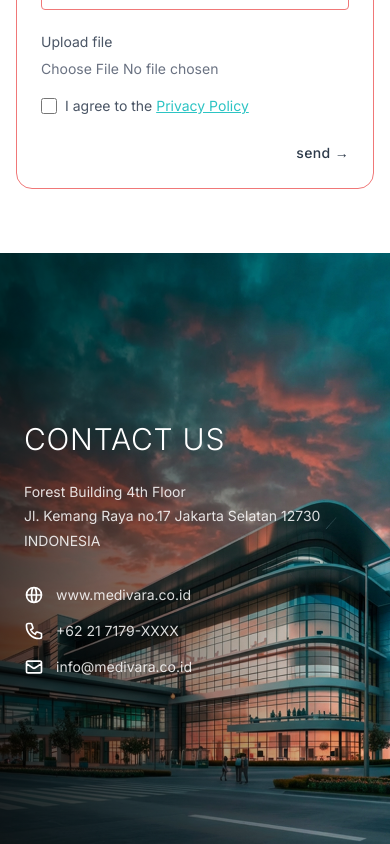
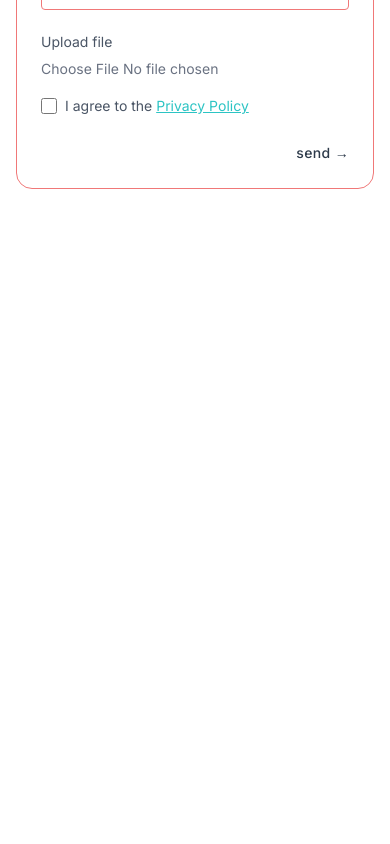
Before and after one commit to instep-dev/medivara, a Next.js app: page /en in a window 390 px wide. Shown: the part 9327-10171 px from the top of the page. After the commit the page ends 9580 px from the top, so only its background shows below. Built offline with nearby package versions, Linux system fonts and the light colour scheme.

Commit message:
feat: bu dian revision done

```diff
--- a/app/[lang]/news/page.tsx
+++ b/app/[lang]/news/page.tsx
@@ -79,25 +79,7 @@ export default async function NewsPage({
     <>
       <NewsNavbar lang={lang} homeLabel={links[0]} newsLabel={links[6]} />
 
-      <main className="min-h-screen bg-white">
-        {/* Page header */}
-        <div className="relative bg-gray-900 px-4 md:px-8 overflow-hidden flex flex-col justify-end pb-8 md:pb-12 h-56 sm:h-72 md:h-[500px]">
-          <Image
-            src="https://images.unsplash.com/photo-1584438784894-089d6a62b8fa?auto=format&fit=crop&w=1800&q=80"
-            alt="News header"
-            fill
-            className="object-cover object-top"
-            priority
-            sizes="100vw"
-          />
-          <div className="absolute inset-0 bg-gradient-to-r from-black/75 via-black/50 to-black/30" />
-          <div className="relative z-10 max-w-7xl mx-auto w-full">
-            <p className="text-white/60 text-sm mb-2 font-medium">{links[6]}</p>
-            <h1 className="text-white text-3xl md:text-5xl font-bold leading-tight">
-              {news.pageTitle}
-            </h1>
-          </div>
-        </div>
+      <main className="min-h-screen bg-white pt-28">
 
         {/* News grid */}
         <div className="max-w-7xl mx-auto px-4 md:px-8 py-6 md:py-8">
--- a/components/ContactSection.tsx
+++ b/components/ContactSection.tsx
@@ -102,99 +102,6 @@ export default function ContactSection({ dict }: { dict: ContactDict }) {
           </form>
         </motion.div>
       </div>
-
-      {/* Footer — Contact Info */}
-      <div className="relative min-h-[70vh] md:min-h-screen flex flex-col justify-center overflow-hidden">
-
-        <Image
-          src="/gedung.jpeg"
-          alt="Medivara Office"
-          fill
-          className="object-cover object-center"
-          priority
-        />
-
-        {/* Overlay gelap sisi kiri */}
-        <div className="absolute inset-0 bg-gradient-to-r from-black/70 via-black/40 to-transparent" />
-
-        {/* Content */}
-        <div className="relative z-10 w-full max-w-5xl mx-auto px-6 md:px-12 py-16">
-
-          {/* Heading */}
-          <motion.h2
-            variants={fadeUp}
-            initial="hidden"
-            whileInView="show"
-            viewport={{ once: true, margin: '-60px' }}
-            className="text-white font-light text-3xl sm:text-4xl md:text-6xl mb-6 tracking-wide"
-          >
-            {dict.info.heading}
-          </motion.h2>
-
-          {/* Address */}
-          <motion.div
-            variants={fadeUp}
-            initial="hidden"
-            whileInView="show"
-            viewport={{ once: true, margin: '-60px' }}
-            className="mb-8 space-y-0.5"
-          >
-            {contactInfo.address.map((line, i) => (
-              <p key={i} className="text-white/85 text-sm md:text-base leading-relaxed">
-                {line}
-              </p>
-            ))}
-          </motion.div>
-
-          {/* Contact rows */}
-          <div className="space-y-4">
-            {/* Website */}
-            <motion.div
-              custom={0}
-              variants={fadeLeft}
-              initial="hidden"
-              whileInView="show"
-              viewport={{ once: true }}
-              className="flex items-center gap-3"
-            >
-              <svg className="w-5 h-5 text-white flex-shrink-0" fill="none" stroke="currentColor" viewBox="0 0 24 24">
-                <path strokeLinecap="round" strokeLinejoin="round" strokeWidth={2} d="M21 12a9 9 0 01-9 9m9-9a9 9 0 00-9-9m9 9H3m9 9a9 9 0 01-9-9m9 9c1.657 0 3-4.03 3-9s-1.343-9-3-9m0 18c-1.657 0-3-4.03-3-9s1.343-9 3-9m-9 9a9 9 0 019-9" />
-              </svg>
-              <p className="text-white/85 text-sm md:text-base">{contactInfo.web}</p>
-            </motion.div>
-
-            {/* Phone */}
-            <motion.div
-              custom={1}
-              variants={fadeLeft}
-              initial="hidden"
-              whileInView="show"
-              viewport={{ once: true }}
-              className="flex items-center gap-3"
-            >
-              <svg className="w-5 h-5 text-white flex-shrink-0" fill="none" stroke="currentColor" viewBox="0 0 24 24">
-                <path strokeLinecap="round" strokeLinejoin="round" strokeWidth={2} d="M3 5a2 2 0 012-2h3.28a1 1 0 01.948.684l1.498 4.493a1 1 0 01-.502 1.21l-2.257 1.13a11.042 11.042 0 005.516 5.516l1.13-2.257a1 1 0 011.21-.502l4.493 1.498a1 1 0 01.684.949V19a2 2 0 01-2 2h-1C9.716 21 3 14.284 3 6V5z" />
-              </svg>
-              <p className="text-white/85 text-sm md:text-base">{contactInfo.phone}</p>
-            </motion.div>
-
-            {/* Email */}
-            <motion.div
-              custom={2}
-              variants={fadeLeft}
-              initial="hidden"
-              whileInView="show"
-              viewport={{ once: true }}
-              className="flex items-center gap-3"
-            >
-              <svg className="w-5 h-5 text-white flex-shrink-0" fill="none" stroke="currentColor" viewBox="0 0 24 24">
-                <path strokeLinecap="round" strokeLinejoin="round" strokeWidth={2} d="M3 8l7.89 5.26a2 2 0 002.22 0L21 8M5 19h14a2 2 0 002-2V7a2 2 0 00-2-2H5a2 2 0 00-2 2v10a2 2 0 002 2z" />
-              </svg>
-              <p className="text-white/85 text-sm md:text-base">{contactInfo.email}</p>
-            </motion.div>
-          </div>
-        </div>
-      </div>
     </section>
   )
 }
--- a/data/data.ts
+++ b/data/data.ts
@@ -321,13 +321,13 @@ export const teamMembers = [
 
 export const newsArticleImages: Record<string, string> = {
   'transformasi-besar-dharma-nugraha-hospital':
-    'https://images.unsplash.com/photo-1538108149393-fbbd81895907?auto=format&fit=crop&w=1200&q=80',
+    'https://img.herstory.co.id/articles/archive_20260422/rumah-sakit-20260422-070341.webp',
   'akses-layanan-kesehatan-humanis-terjangkau':
-    'https://images.unsplash.com/photo-1559757148-5c350d0d3c56?auto=format&fit=crop&w=1200&q=80',
+    'https://img.herstory.co.id/articles/archive_20260422/rumah-sakit-20260422-070341.webp',
   'wajah-baru-dharma-nugraha-hospital-modern-nyaman':
-    'https://images.unsplash.com/photo-1631217868264-e5b90bb7e133?auto=format&fit=crop&w=1200&q=80',
+    'https://img.herstory.co.id/articles/archive_20260422/rumah-sakit-20260422-070341.webp',
   'industri-rs-makin-kompetitif-transformasi-sistem':
-    'https://images.unsplash.com/photo-1576091160399-112ba8d25d1d?auto=format&fit=crop&w=1200&q=80',
+    'https://mediaindonesia.gumlet.io/news/2026/04/22/1776867641_d62efdcced373220724a.jpeg?w=700&dpr=1.3',
 }
 
 export const contactInfo = {
--- a/next.config.ts
+++ b/next.config.ts
@@ -7,6 +7,14 @@ const nextConfig: NextConfig = {
         protocol: 'https',
         hostname: 'images.unsplash.com',
       },
+      {
+        protocol: 'https',
+        hostname: 'mediaindonesia.gumlet.io',
+      },
+      {
+        protocol: 'https',
+        hostname: 'img.herstory.co.id',
+      },
     ],
   },
 };
```
